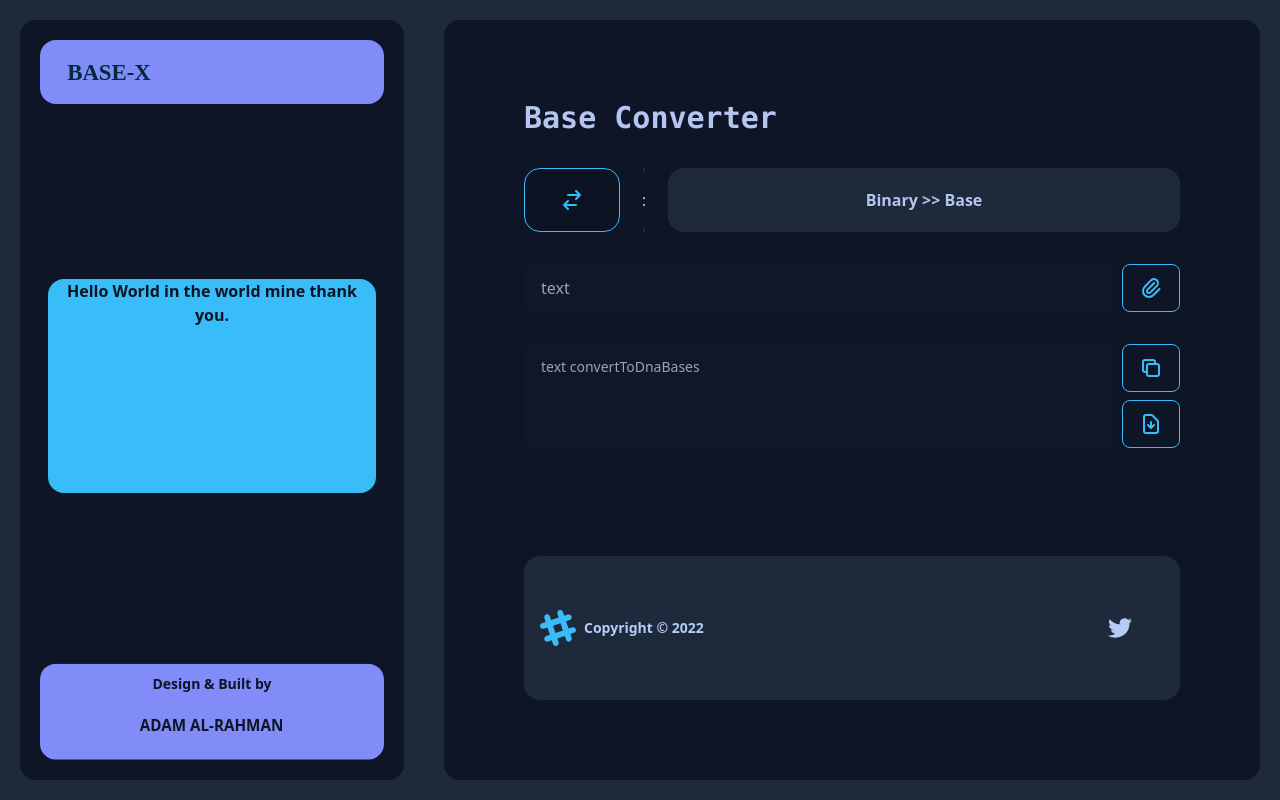
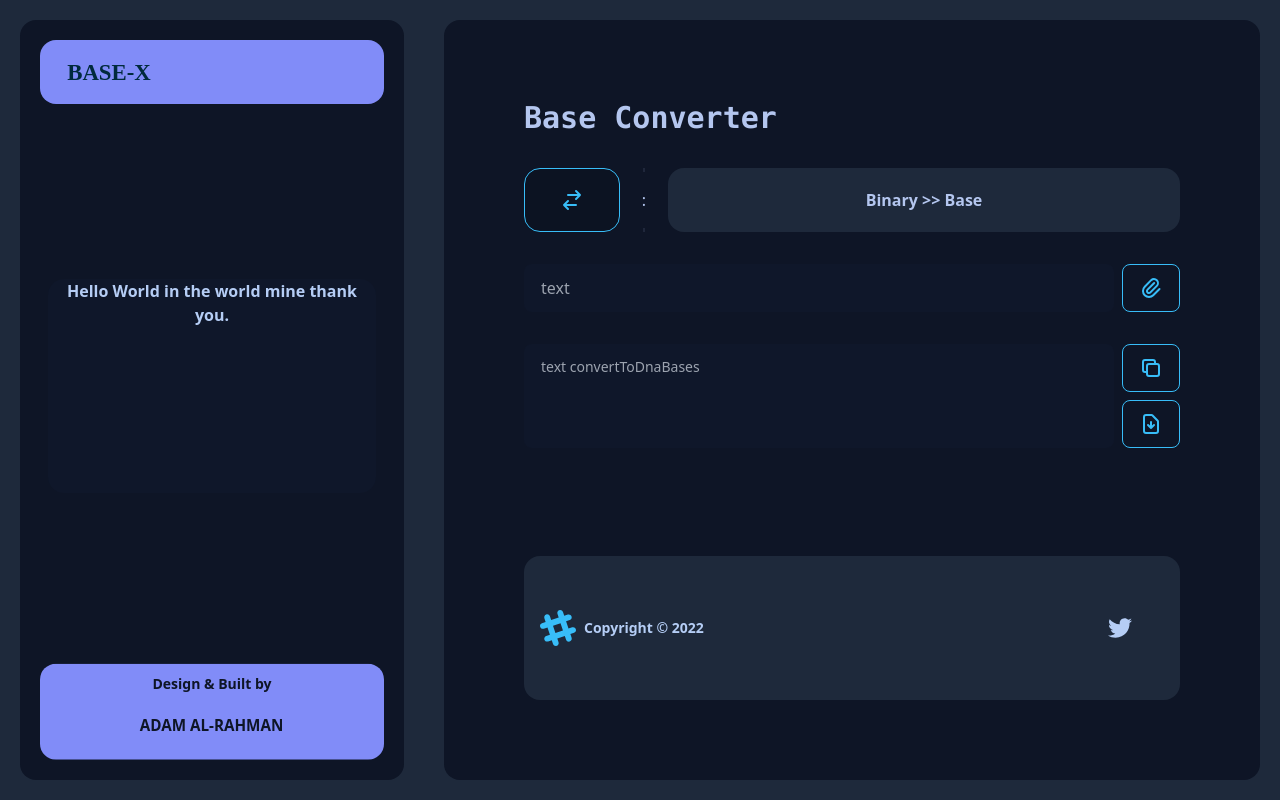
Before and after one commit to Adam-Al-Rahman/base-x, a Next.js app: page / in a window 1280 px wide. Built offline with nearby package versions, Linux system fonts and the light colour scheme.

Commit message:
updated the ui

```diff
--- a/src/components/center.tsx
+++ b/src/components/center.tsx
@@ -32,7 +32,7 @@ const Center = () => {
                                 <path strokeLinecap="round" strokeLinejoin="round" d="M8 16H6a2 2 0 01-2-2V6a2 2 0 012-2h8a2 2 0 012 2v2m-6 12h8a2 2 0 002-2v-8a2 2 0 00-2-2h-8a2 2 0 00-2 2v8a2 2 0 002 2z" />
                             </svg>
                         </button>
-                        <button className="btn btn-outline ml-2 btn-primary">
+                        <button className="btn btn-outline ml-2 btn-primary" >
                             <svg xmlns="http://www.w3.org/2000/svg" className="h-6 w-6" fill="none" viewBox="0 0 24 24" stroke="currentColor" strokeWidth={2}>
                                 <path strokeLinecap="round" strokeLinejoin="round" d="M12 10v6m0 0l-3-3m3 3l3-3m2 8H7a2 2 0 01-2-2V5a2 2 0 012-2h5.586a1 1 0 01.707.293l5.414 5.414a1 1 0 01.293.707V19a2 2 0 01-2 2z" />
                             </svg>
--- a/src/pages/index.tsx
+++ b/src/pages/index.tsx
@@ -16,7 +16,7 @@ const Home: NextPage = () => {
             <div className="navbar p-2 max-h-16 bg-secondary text-primary-content rounded-box">
               <Link href="/" ><button className="btn btn-ghost text-center font-ruslanDisplay font-bold text-2xl">Base-X</button></Link>
             </div>
-            <div className="m-2 text-center bg-primary rounded-box text-base-300 font-bold">
+            <div className="m-2 text-center bg-base-100  rounded-box text-neutral-content font-bold">
               Hello World in the world mine thank you.
             </div>
             <footer className="footer sticky top-[100vh] max-h-24 footer-center p-2 bg-secondary text-base-content rounded-box">
```
